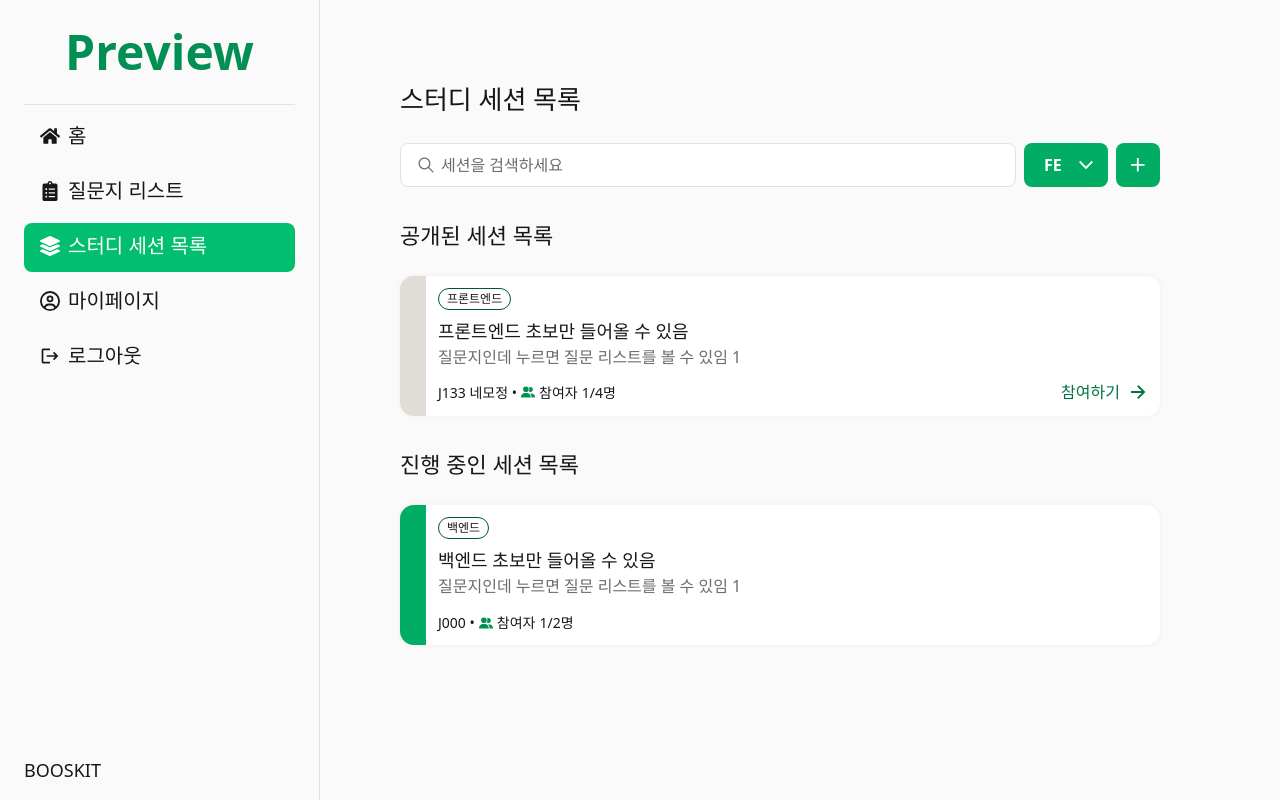
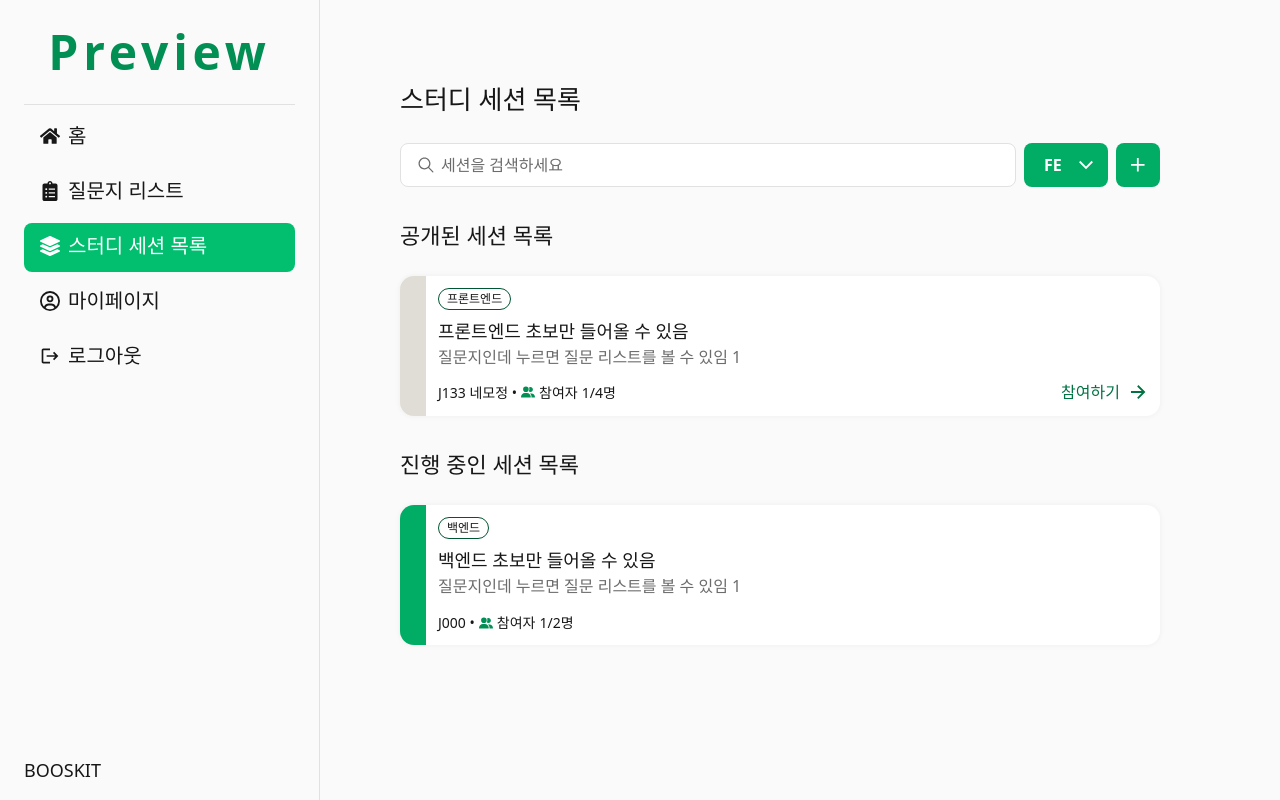
Before and after one commit to yiseungyun/Preview.refactor, a React (Vite) app in the folder frontend/: page /sessions in a window 1280 px wide. Built offline with nearby package versions, Linux system fonts and the light colour scheme; a web font is replaced by a local one.

Commit message:
feat: 로고 호버시 애니메이션

```diff
--- a/frontend/src/components/common/Sidebar.tsx
+++ b/frontend/src/components/common/Sidebar.tsx
@@ -46,7 +46,9 @@ const Sidebar = () => {
     >
       <div>
         <header
-          className={"text-green-400 text-5xl text-center py-7 font-bold"}
+          className={
+            "text-green-400 text-5xl text-center py-7 font-bold hover:tracking-widest transition-all duration-700"
+          }
         >
           Preview
         </header>
```
